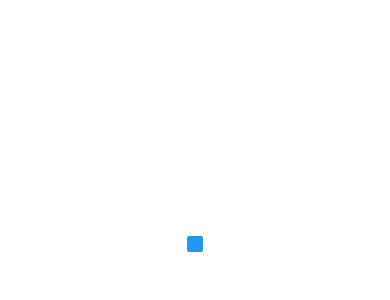
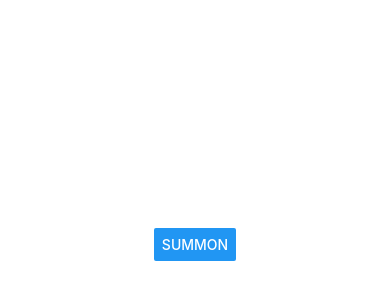
Before and after one commit to Ouzii/cofbot-ui, a React Native app: screen / in a window 390 px wide. Shown: the part 178-478 px from the top of the page. Built offline with nearby package versions, Linux system fonts and the light colour scheme.

Commit message:
First button functionality

```diff
--- a/App.js
+++ b/App.js
@@ -1,10 +1,16 @@
-import React from 'react';
+import React, { useState } from 'react';
 import { StyleSheet, Text, View, Button } from 'react-native';
 
 export default function App() {
+  const [summoned, setSummoned] = useState(false)
+
   return (
     <View style={styles.container}>
-      <Button>Summon</Button>
+      {summoned ?
+      <Button title="Cancel" color="red" onPress={() => setSummoned(!summoned)}></Button>
+      :
+      <Button title="Summon" onPress={() => setSummoned(!summoned)}></Button>
+      }
     </View>
   );
 }
```
